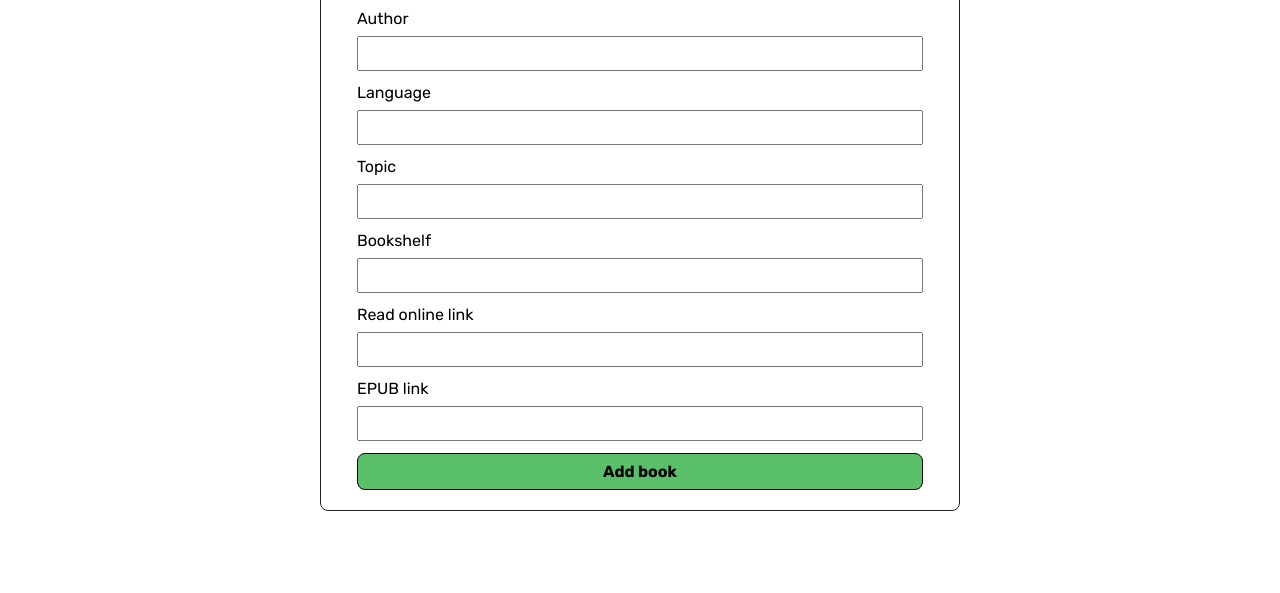
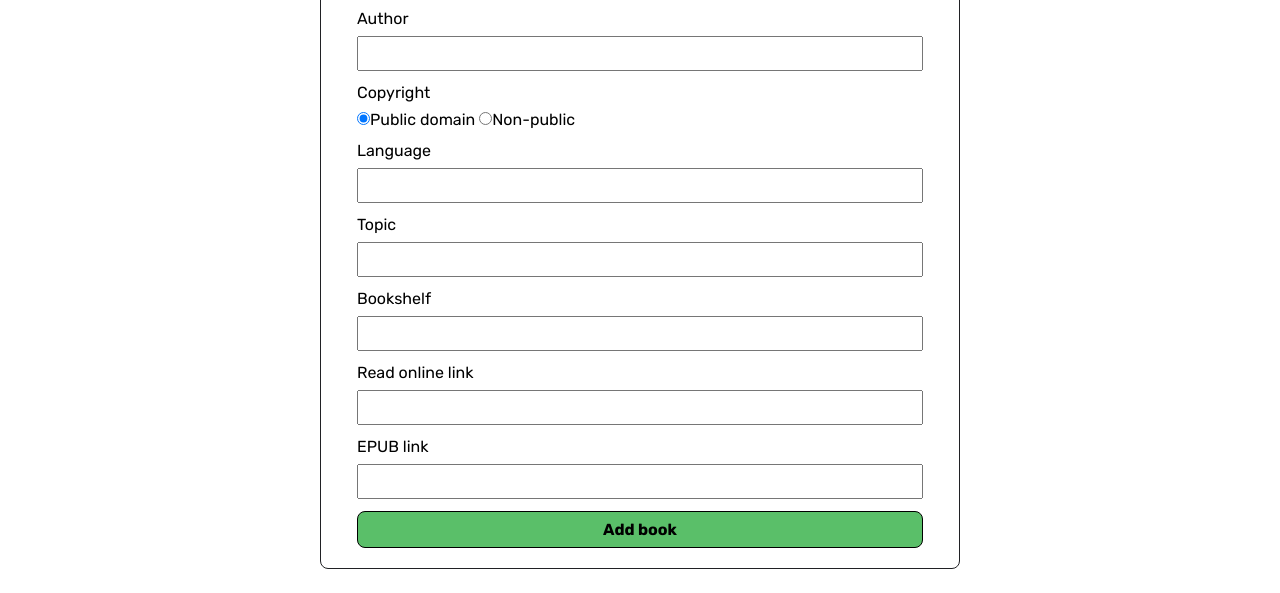
Before and after one commit to Guirdo/gutendex-front-end, a website built with Vite: page pages/add-new-book/index.html in a window 1280 px wide. Shown: the part 225-818 px from the top of the page. Built offline with nearby package versions, Linux system fonts and the light colour scheme.

Commit message:
add copyright field in the adding new book form

```diff
--- a/pages/add-new-book/index.html
+++ b/pages/add-new-book/index.html
@@ -41,6 +41,13 @@
         <input id="author" type="text" >
       </div>
       <div class="form-group">
+        <label>Copyright</label>
+        <div>
+          <label><input name="copyright" type="radio" checked>Public domain</label>
+          <label><input name="copyright" type="radio">Non-public</label>
+        </div>
+      </div>
+      <div class="form-group">
         <label>Language</label>
         <input id="language" type="text" >
       </div>
```
